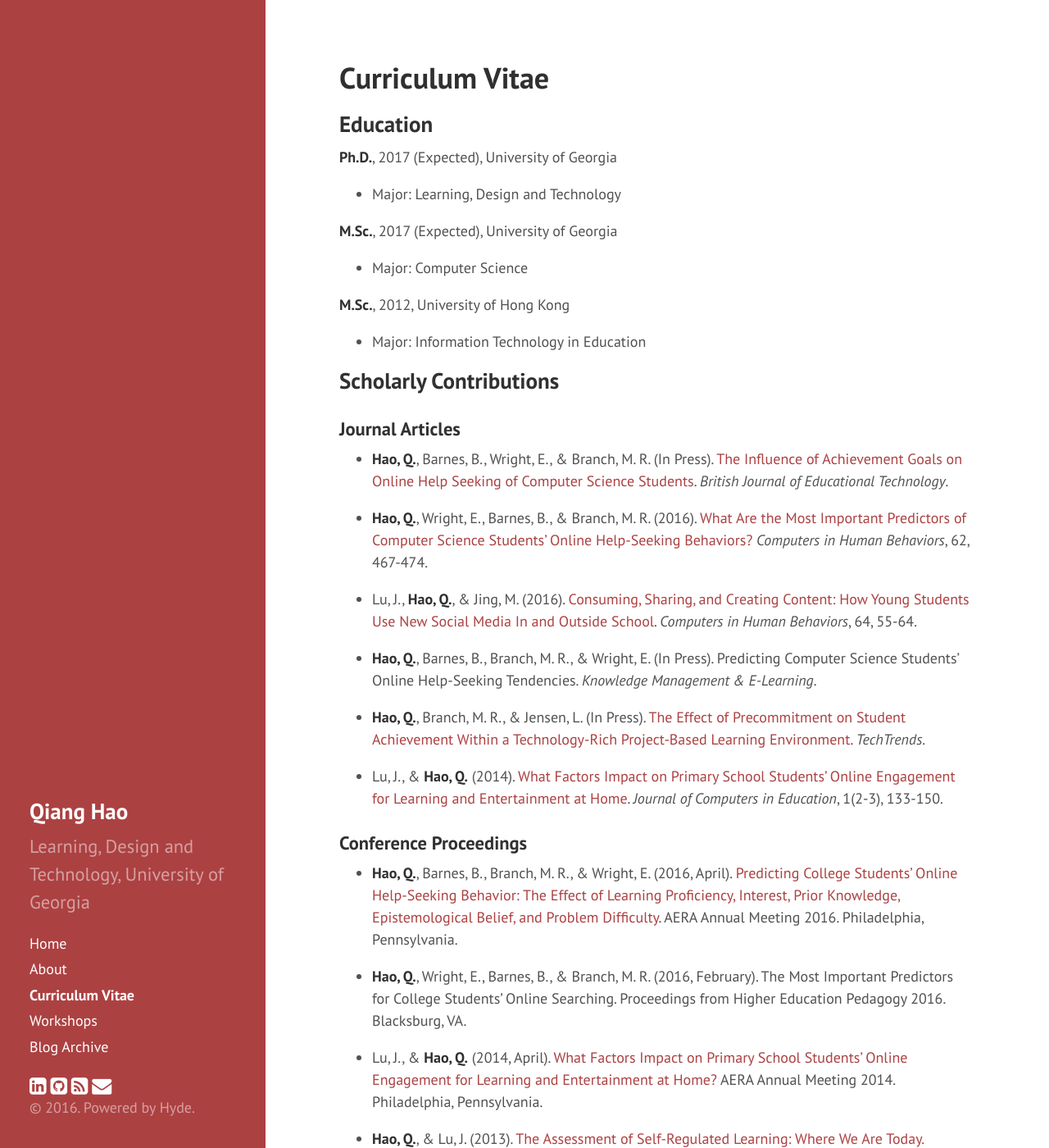
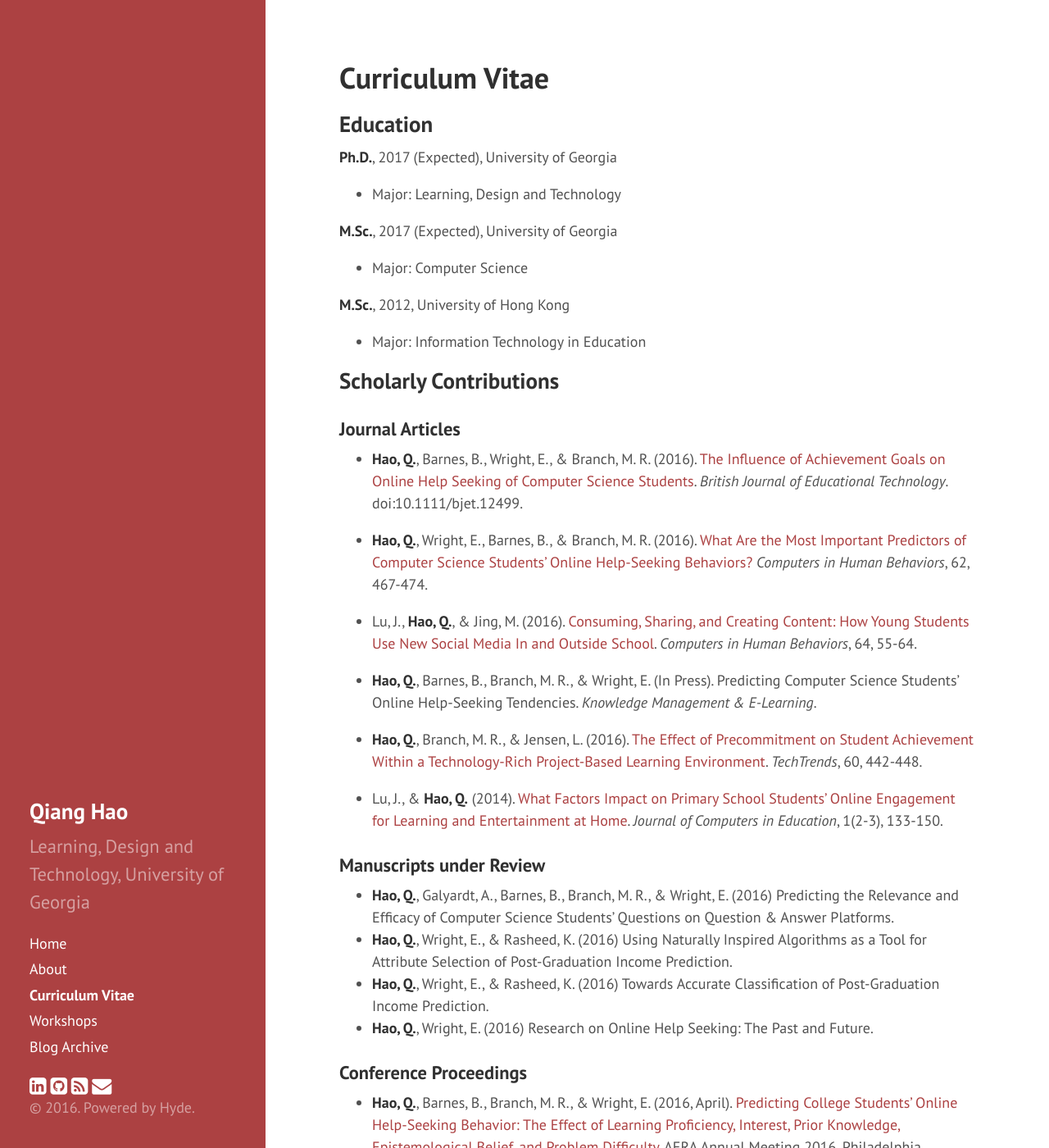
Before and after one commit to Neo-Hao/neo-hao.github.io, a Jekyll site: the page built from cv.md, in a window 1280 px wide and 1400 px high. Shown: the whole window at 82% size. Built offline with Jekyll 4.4.1, drawn with Linux system fonts in a browser that asks for light colours; nearby versions of some CDN libraries.

Commit message:
publications update

```diff
--- a/cv.md
+++ b/cv.md
@@ -21,7 +21,7 @@ title: Curriculum Vitae
 
 ### Journal Articles
 
-* <strong>Hao, Q.</strong>, Barnes, B., Wright, E., & Branch, M. R. (In Press). <a href="http://home.tobeneo.com/downloads/bjet.pdf" target="_blank">The Influence of Achievement Goals on Online Help Seeking of Computer Science Students</a>. <i>British Journal of Educational Technology</i>.
+* <strong>Hao, Q.</strong>, Barnes, B., Wright, E., & Branch, M. R. (2016). <a href="http://home.tobeneo.com/downloads/bjet.pdf" target="_blank">The Influence of Achievement Goals on Online Help Seeking of Computer Science Students</a>. <i>British Journal of Educational Technology</i>. doi:10.1111/bjet.12499.
 
 * <strong>Hao, Q.</strong>, Wright, E., Barnes, B., & Branch, M. R. (2016). <a href="http://home.tobeneo.com/downloads/computers-in-human-behavior.pdf" target="_blank">What Are the Most Important Predictors of Computer Science Students' Online Help-Seeking Behaviors?</a> <i>Computers in Human Behaviors</i>, 62, 467-474.
 
@@ -29,9 +29,16 @@ title: Curriculum Vitae
 
 * <strong>Hao, Q.</strong>, Barnes, B., Branch, M. R., & Wright, E. (In Press). Predicting Computer Science Students’ Online Help-Seeking Tendencies. <i>Knowledge Management & E-Learning</i>.
 
-* <strong>Hao, Q.</strong>, Branch, M. R., & Jensen, L. (In Press). <a href="http://home.tobeneo.com/downloads/techtrends-2016.pdf" target="_blank">The Effect of Precommitment on Student Achievement Within a Technology-Rich Project-Based Learning Environment</a>. <i>TechTrends</i>.
+* <strong>Hao, Q.</strong>, Branch, M. R., & Jensen, L. (2016). <a href="http://home.tobeneo.com/downloads/techtrends-2016.pdf" target="_blank">The Effect of Precommitment on Student Achievement Within a Technology-Rich Project-Based Learning Environment</a>. <i>TechTrends</i>, 60, 442-448.
 
 * Lu, J., & <strong>Hao, Q.</strong> (2014). <a href="http://home.tobeneo.com/downloads/journal-of-computer-in-education.pdf" target="_blank">What Factors Impact on Primary School Students’ Online Engagement for Learning and Entertainment at Home</a>. <i>Journal of Computers in Education</i>, 1(2-3), 133-150.
+
+### Manuscripts under Review
+
+* <strong>Hao, Q.</strong>, Galyardt, A., Barnes, B., Branch, M. R., & Wright, E. (2016) Predicting the Relevance and Efficacy of Computer Science Students’ Questions on Question & Answer Platforms.
+* <strong>Hao, Q.</strong>, Wright, E., & Rasheed, K. (2016) Using Naturally Inspired Algorithms as a Tool for Attribute Selection of Post-Graduation Income Prediction.
+* <strong>Hao, Q.</strong>, Wright, E., & Rasheed, K. (2016) Towards Accurate Classification of Post-Graduation Income Prediction.
+* <strong>Hao, Q.</strong>, Wright, E. (2016) Research on Online Help Seeking: The Past and Future.
 
 ### Conference Proceedings
 
```
